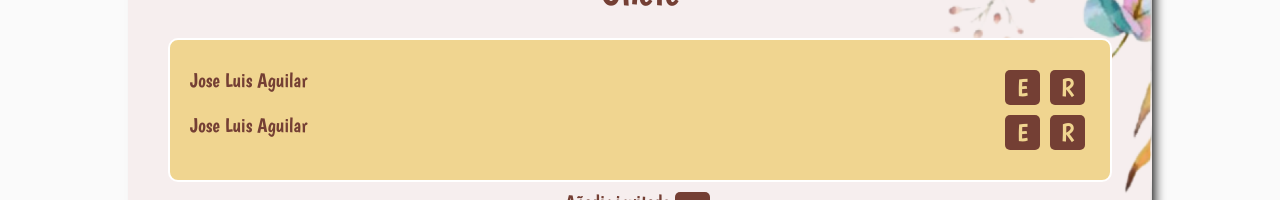
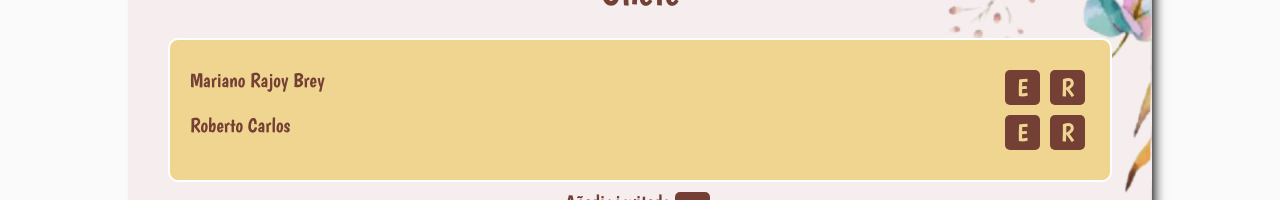
Before and after one commit to jlaguilargomez/wedding-app-react, a React (Create React App) app: page /join in a window 1280 px wide. Shown: the part 216-416 px from the top of the page. Built offline with nearby package versions, Linux system fonts and the light colour scheme; no server answers; sample sign-in values are in the browser's storage.

Commit message:
Add navigation

```diff
--- a/src/modules/form/pages/JoinForm/JoinForm.tsx
+++ b/src/modules/form/pages/JoinForm/JoinForm.tsx
@@ -5,21 +5,23 @@ import React from 'react';
 import cn from 'classnames';
 
 import styles from 'styles/pages/JoinForm.module.scss';
+import { useNavigate } from 'react-router-dom';
 
 function JoinForm(): JSX.Element {
+    const navigate = useNavigate();
     return (
         <>
             <h1>Únete</h1>
 
             <section className={styles['join-form__list']}>
                 <div className={styles['join-form__elem']}>
-                    Jose Luis Aguilar
+                    Mariano Rajoy Brey
                     <div className="flex">
                         <ActionButton icon="E" /> <ActionButton icon="R" />
                     </div>
                 </div>
                 <div className={styles['join-form__elem']}>
-                    Jose Luis Aguilar
+                    Roberto Carlos
                     <div className="flex">
                         <ActionButton icon="E" /> <ActionButton icon="R" />
                     </div>
@@ -46,7 +48,7 @@ function JoinForm(): JSX.Element {
                     Vuelta
                 </label>
             </form>
-            <NavButton position="back" />
+            <NavButton position="back" onClickEvent={() => navigate('/main')} />
         </>
     );
 }
```
